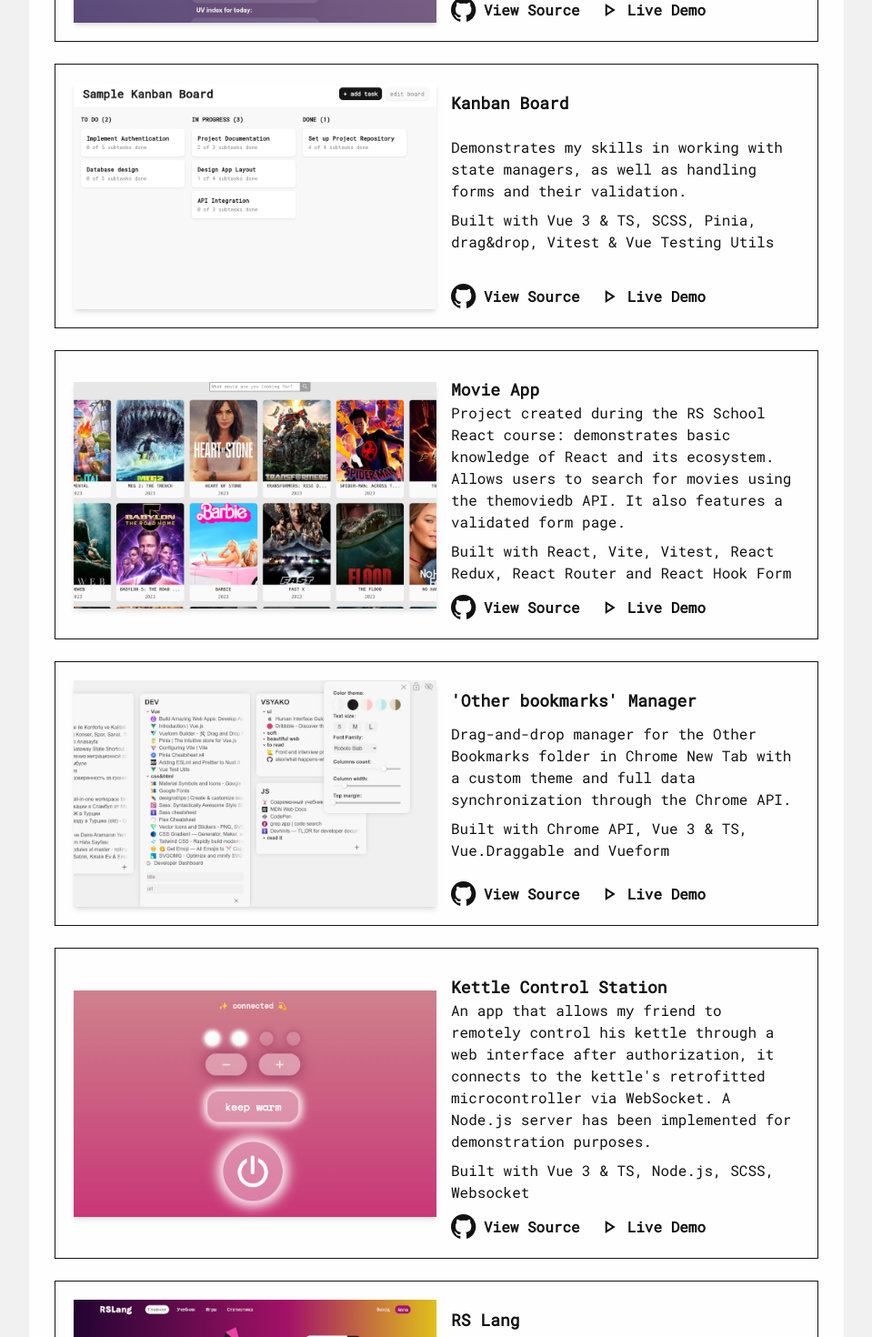
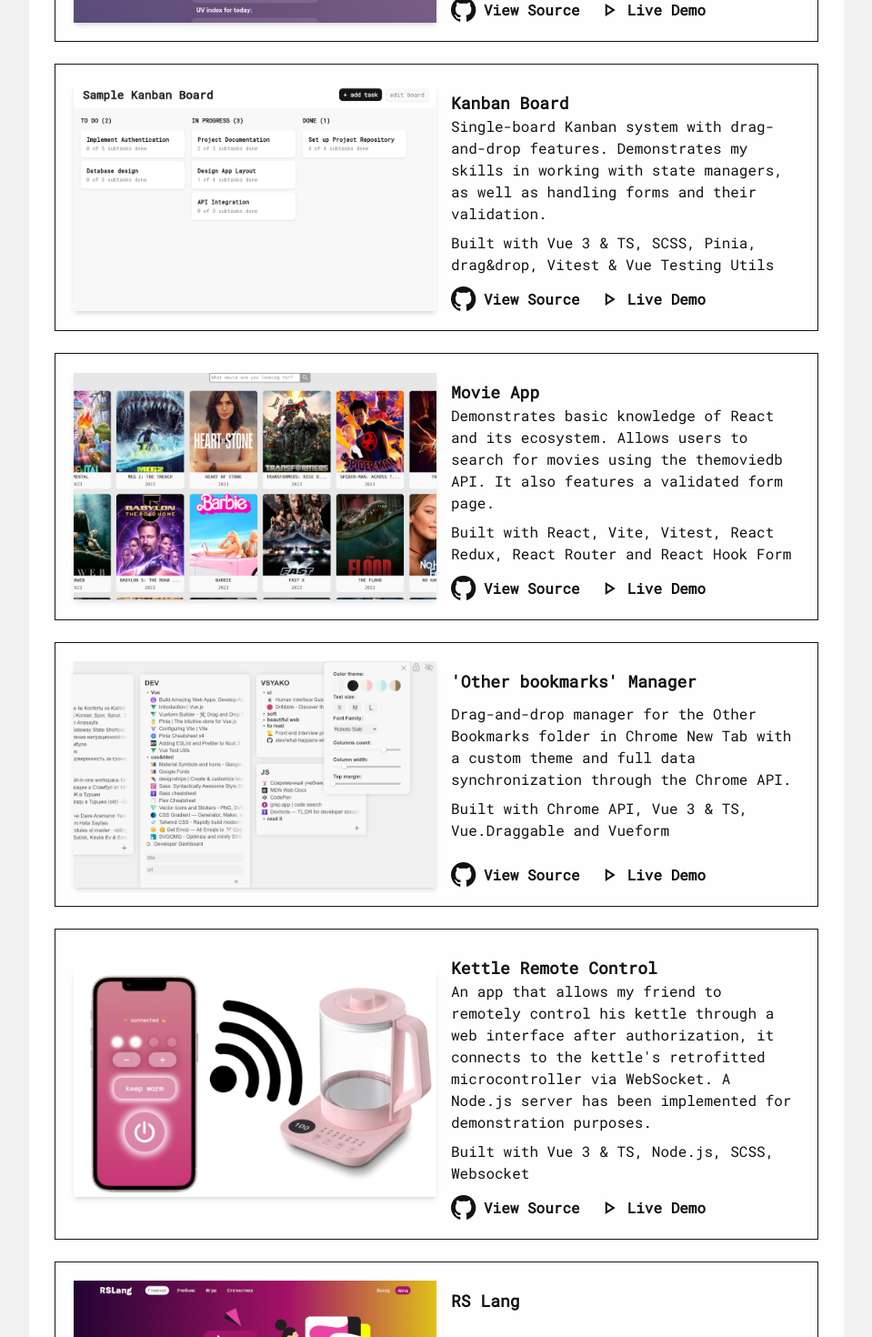
Before and after one commit to aniamarkh/cv, a Nuxt app: page / in a window 1280 px wide. Shown: the part 1000-2470 px from the top of the page at 91% size, without its empty margins (160-1119 px from the left). Built offline with nearby package versions, Linux system fonts and the light colour scheme.

Commit message:
fix: portfolio projects description

```diff
--- a/components/PortfolioSection.vue
+++ b/components/PortfolioSection.vue
@@ -18,7 +18,7 @@
   },
   {
     title: 'Kanban Board',
-    desc: 'Demonstrates my skills in working with state managers, as well as handling forms and their validation.',
+    desc: 'Single-board Kanban system with drag-and-drop features. Demonstrates my skills in working with state managers, as well as handling forms and their validation.',
     built: 'Vue 3 & TS, SCSS, Pinia, drag&drop, Vitest & Vue Testing Utils',
     repo: 'https://github.com/aniamarkh/kanban-board',
     deploy: 'https://kanban-aniamarkh.vercel.app/',
@@ -26,7 +26,7 @@
   },
   {
     title: 'Movie App',
-    desc: `Project created during the RS School React course: demonstrates basic knowledge of React and its ecosystem. Allows users to search for movies using the themoviedb API. It also features a validated form page.`,
+    desc: `Demonstrates basic knowledge of React and its ecosystem. Allows users to search for movies using the themoviedb API. It also features a validated form page.`,
     built: 'React, Vite, Vitest, React Redux, React Router and React Hook Form',
     repo: 'https://github.com/aniamarkh/rsschool-react',
     deploy: 'https://rsschool-react-coral.vercel.app/',
@@ -41,12 +41,12 @@
     screenshot: 'bookmarks.png',
   },
   {
-    title: 'Kettle Control Station',
+    title: 'Kettle Remote Control',
     desc: `An app that allows my friend to remotely control his kettle through a web interface after authorization, it connects to the kettle's retrofitted microcontroller via WebSocket. A Node.js server has been implemented for demonstration purposes.`,
     built: 'Vue 3 & TS, Node.js, SCSS, Websocket',
     repo: 'https://github.com/aniamarkh/kettle-station',
     deploy: 'https://kettle-station.vercel.app/',
-    screenshot: 'kettle.png',
+    screenshot: 'kettle.jpg',
   },
   {
     title: 'RS Lang',
```
Also changed, not shown: public/assets/kettle.jpg (added).
